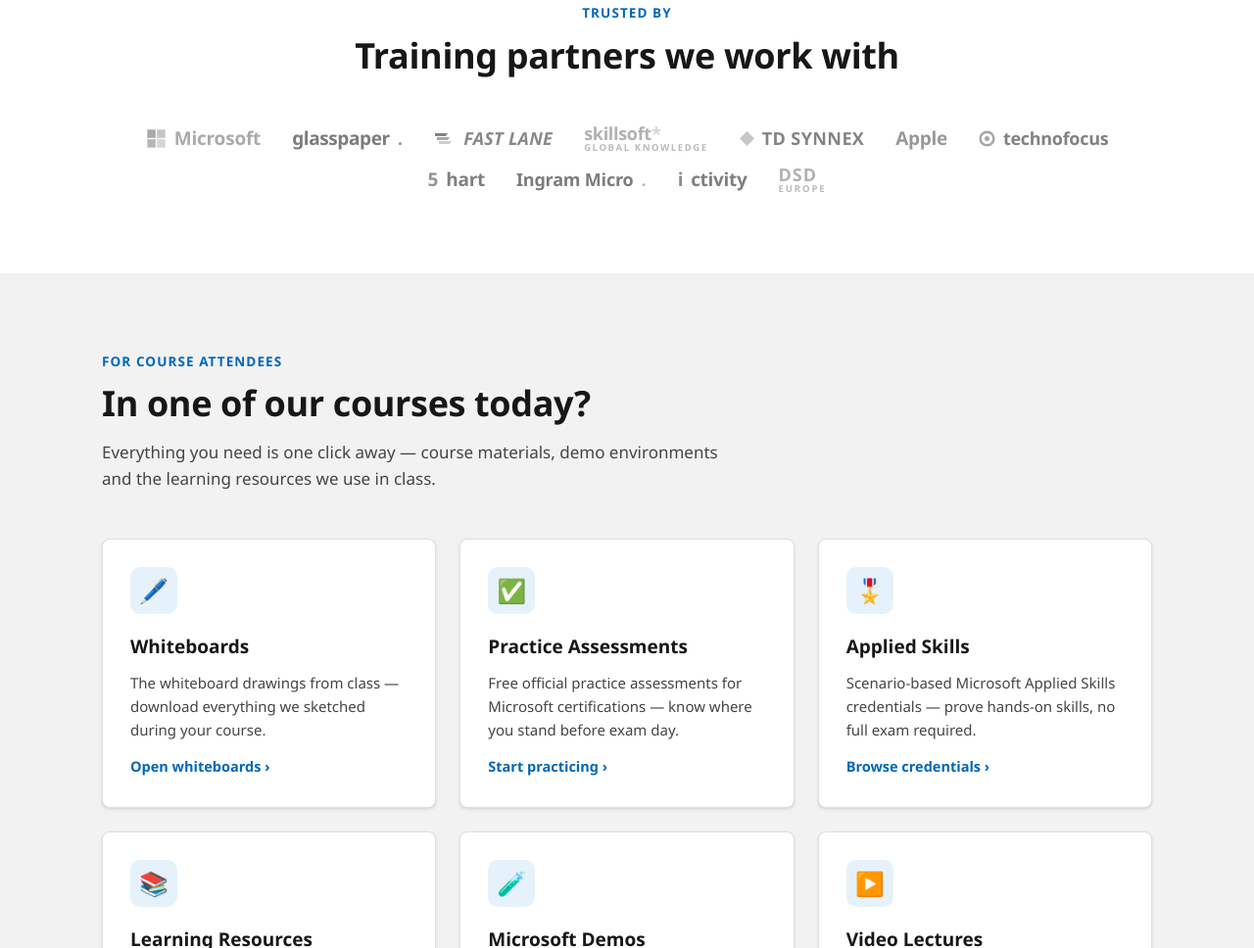
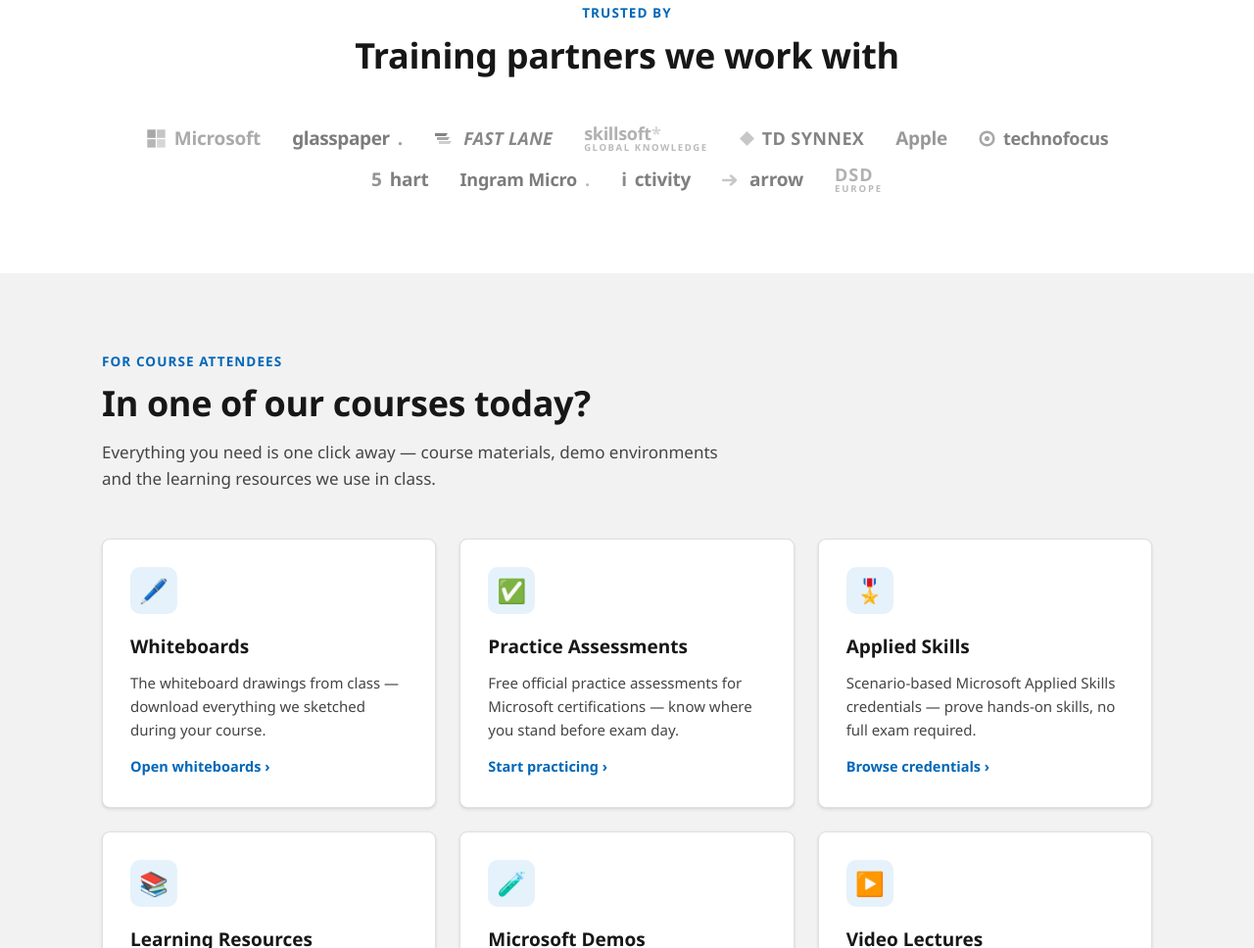
Before and after one commit to alexdejongcom/msftuniversity, a plain HTML site: page index.html in a window 1280 px wide. Shown: the part 1673-2641 px from the top of the page at 98% size. Drawn offline with Linux system fonts and the light colour scheme; no server answers.

Commit message:
Trusted-by strip: add Arrow

```diff
--- a/index.html
+++ b/index.html
@@ -135,6 +135,10 @@
       <span class="pl" title="Ictivity">
         <b style="color:#5b2d8e;font-weight:800;font-size:19px;letter-spacing:-.3px">i</b><b style="color:#2b2b2b;font-weight:800;font-size:19px;letter-spacing:-.3px">ctivity</b>
       </span>
+      <span class="pl" title="Arrow">
+        <svg width="20" height="14" viewBox="0 0 40 28" aria-hidden="true"><path d="M2 14h24M18 5l10 9-10 9" fill="none" stroke="#76bc21" stroke-width="5" stroke-linecap="round" stroke-linejoin="round"/></svg>
+        <b style="color:#2b2b2b;font-weight:800;font-size:19px;letter-spacing:-.2px">arrow</b>
+      </span>
       <span class="pl" title="DSD Europe">
         <span style="display:inline-flex;flex-direction:column;align-items:flex-start;line-height:1.05">
           <b style="color:#0a5ea8;font-weight:800;font-size:18px;letter-spacing:1px">DSD</b>
```
